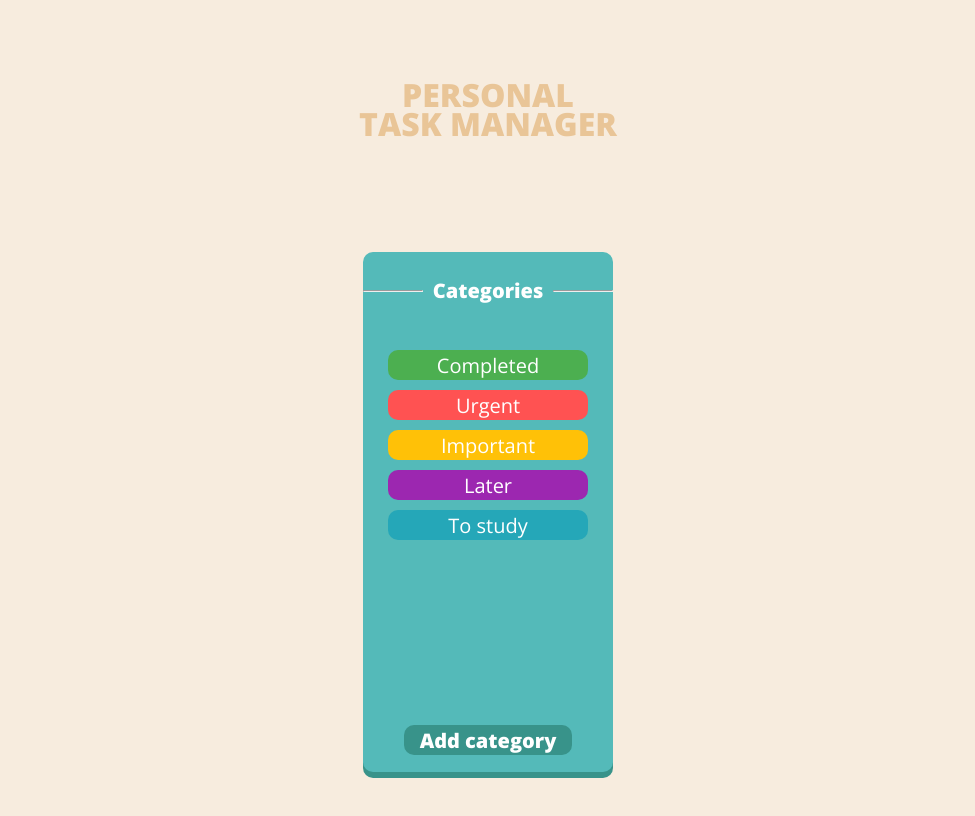
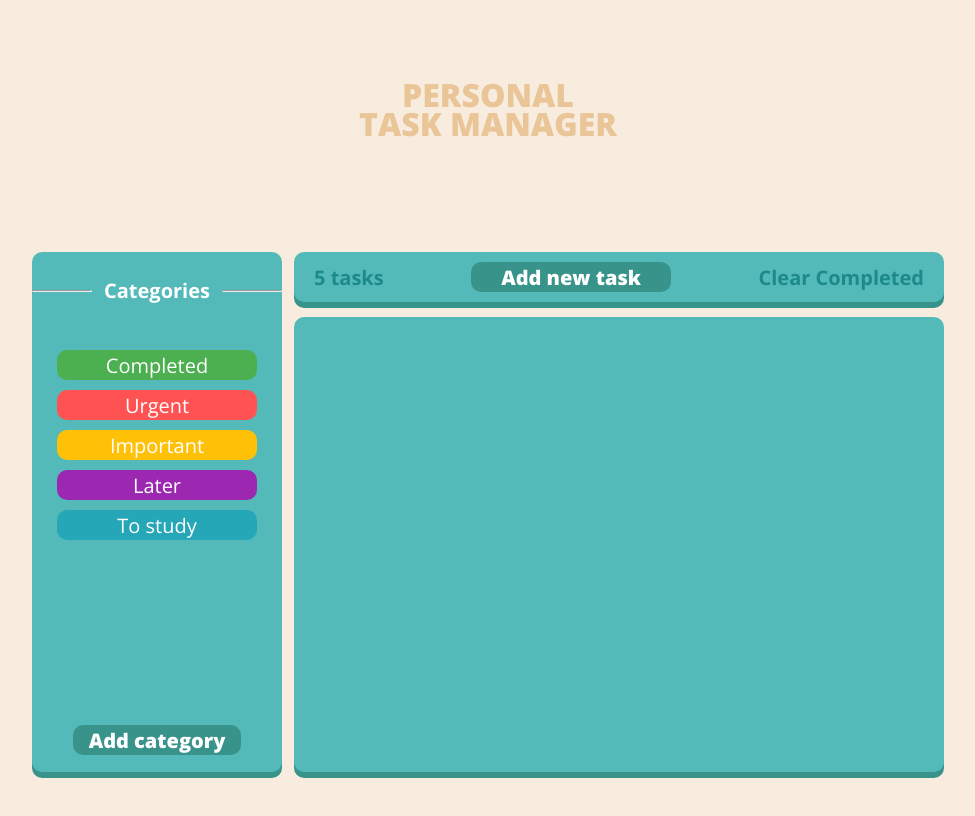
Before and after one commit to asyinka/Task-Manager-App, a React (Vite) app: page / in a window 1280 px wide. Shown: the top 816 px of the page, without its empty margins (152-1127 px from the left). Built offline with nearby package versions, Linux system fonts and the light colour scheme.

Commit message:
chore: add right panel header

```diff
--- a/index.html
+++ b/index.html
@@ -22,7 +22,7 @@
     <link rel="preconnect" href="https://fonts.googleapis.com" />
     <link rel="preconnect" href="https://fonts.gstatic.com" crossorigin />
     <link
-      href="https://fonts.googleapis.com/css2?family=Open+Sans:wght@400;800&display=swap"
+      href="https://fonts.googleapis.com/css2?family=Open+Sans:wght@400;700;800&display=swap"
       rel="stylesheet"
     />
     <link rel="manifest" href="/site.webmanifest" />
--- a/src/App.jsx
+++ b/src/App.jsx
@@ -10,7 +10,7 @@ function App() {
       </div>
 
       <div className="tasks-panel">
-        <div className="left-panel left-panel--light">
+        <div className="left-panel panel--light">
           <div className="left-panel--heading">
             <hr className="line" /> Categories <hr className="line" />
           </div>
@@ -19,11 +19,20 @@ function App() {
           <Button buttonType={"button button--secondary"}> Important </Button>
           <Button buttonType={"button button--tertiary"}> Later </Button>
           <Button buttonType={"button button--lb"}> To study </Button>
-          <Button buttonType={"button add-button"}>Add category</Button>
+          <Button buttonType={"button add-catg-button button-dark"}>
+            Add category
+          </Button>
         </div>
-        <div>
-          <div></div>
-          <div></div>
+
+        <div className="right-panel">
+          <div className="right-panel-header panel--light">
+            <span className="list-number header__item">5 tasks</span>
+            <Button buttonType={"button button-dark"}> Add new task </Button>
+            <span className="header__item">Clear Completed</span>
+          </div>
+          <div className="right-panel-lists panel--light">
+            <div></div>
+          </div>
         </div>
       </div>
     </div>
--- a/src/index.css
+++ b/src/index.css
@@ -10,12 +10,16 @@
   --light-page-bg-color: #f7ecde;
   --primary-font-family: "Open Sans", sans-serif;
   --primary-text-color: #ffffff;
+  --secondary-text-color: #1d8a8a;
   --task-text-color: #25a7b8;
   --text-color-accent: #f6f6f6;
   --app-title-color: #e9c597;
   --line-color: #e4e4e4;
   --dark-bl-color: #38938a;
   --dark-shadow-color: #44a0a0;
+  --font-weight-bg: 700;
+  --small-px: 10px;
+  --mid-px: 20px;
 }
 * {
   margin: 0;
@@ -44,17 +48,19 @@
 .tasks-panel {
   margin-top: 114px;
   margin-bottom: 252px;
+  display: flex;
+  gap: 12px;
 }
 .left-panel {
   width: 250px;
   height: 520px;
-  border-radius: 10px;
   padding-top: 25px;
   display: flex;
   flex-direction: column;
   align-items: center;
 }
-.left-panel--light {
+.panel--light {
+  border-radius: var(--small-px);
   background: var(--light-app-bg-color);
   box-shadow: 0px 6px var(--dark-bl-color);
 }
@@ -78,12 +84,17 @@
 .button {
   width: 200px;
   height: 30px;
-  border-radius: 10px;
+  border-radius: var(--small-px);
   color: var(--primary-text-color);
   outline: none;
   border: none;
   font-size: 20px;
-  margin-bottom: 10px;
+  margin-bottom: var(--small-px);
+  cursor: pointer;
+  transition: all 0.2s;
+}
+.button:hover {
+  opacity: 0.7;
 }
 .button--primary {
   background-color: var(--button-green-color);
@@ -100,9 +111,36 @@
 .button--lb {
   background-color: var(--button-bl-color);
 }
-.add-button {
+.add-catg-button {
   margin-top: 175px;
   width: 168px;
+}
+.button-dark {
+  background-color: var(--dark-bl-color);
+  margin-bottom: 0px;
   font-weight: 800;
-  background-color: var(--dark-bl-color);
 }
+.right-panel {
+  display: flex;
+  flex-direction: column;
+  gap: 15px;
+}
+.right-panel-header {
+  width: 650px;
+  height: 50px;
+  display: flex;
+  justify-content: space-between;
+  align-items: center;
+  padding-left: 20px;
+  padding-right: 20px;
+}
+.header__item {
+  color: var(--secondary-text-color);
+  font-weight: 700;
+  line-height: 27px;
+  font-size: 20px;
+}
+.right-panel-lists {
+  height: 455px;
+  width: 650px;
+}
```
